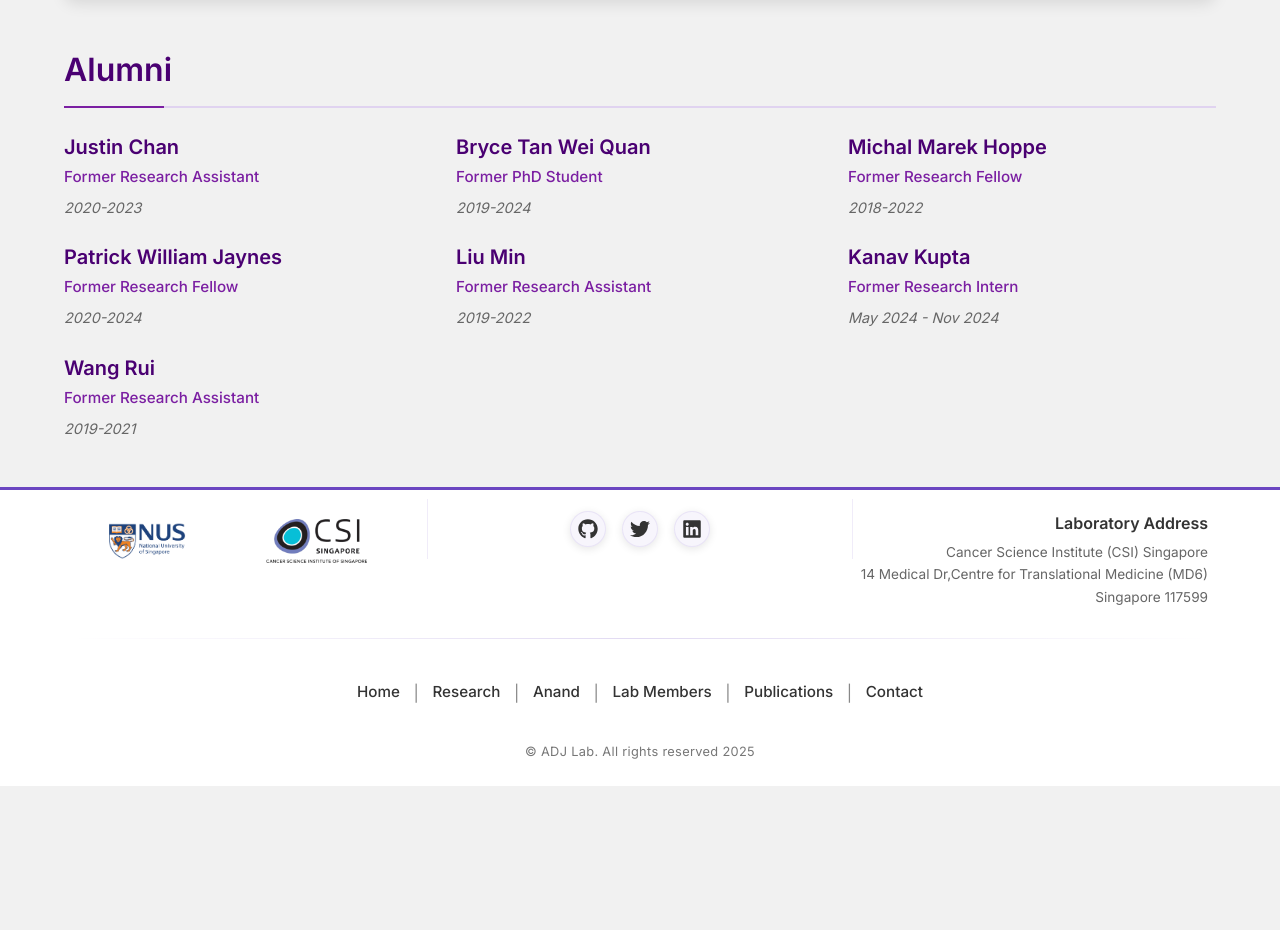
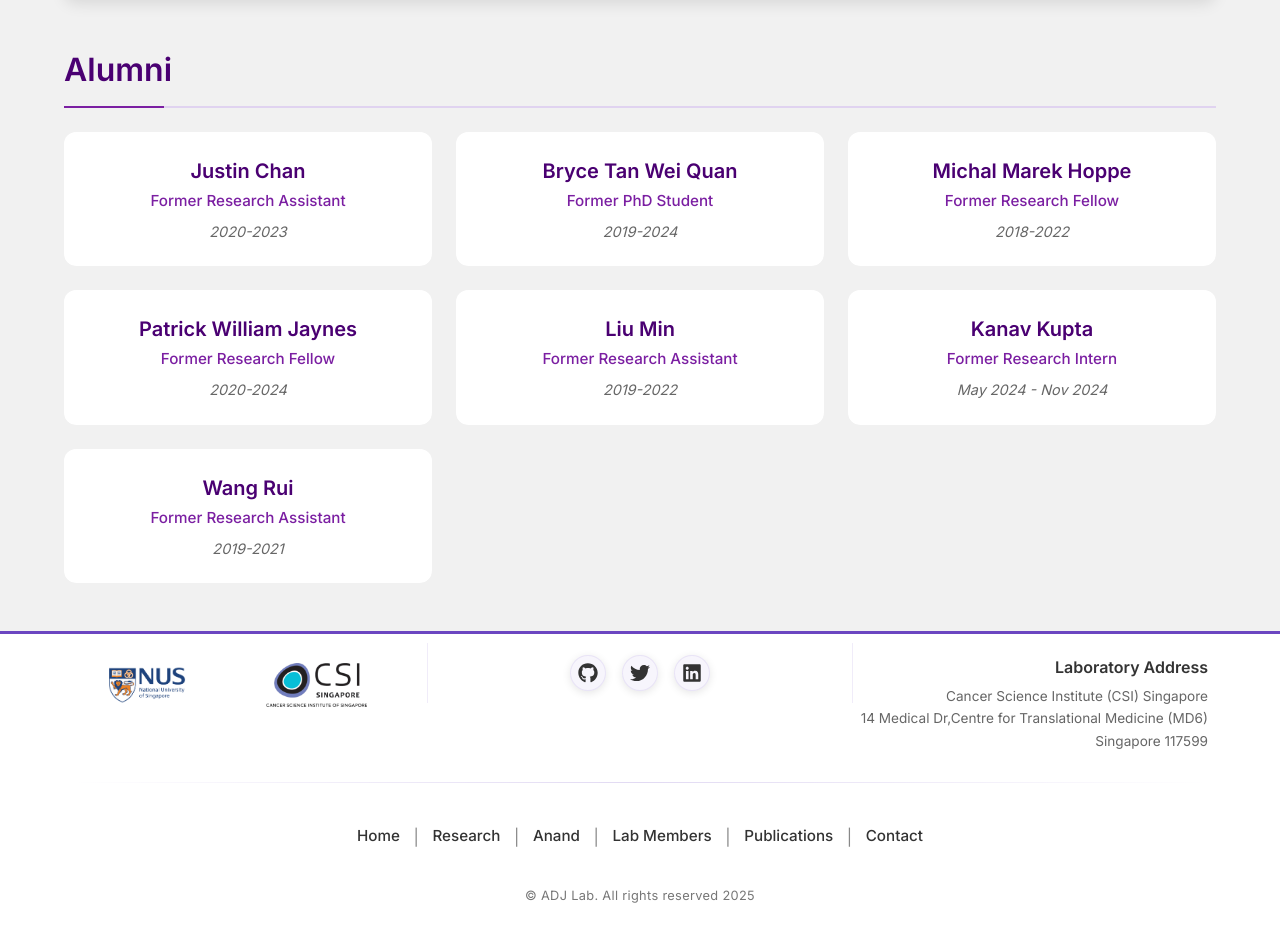
Before and after one commit to Kakarrxt/adj-lab-website, a Next.js app: page /members in a window 1280 px wide. Shown: the part 4227-5157 px from the top of the page. Before the commit the page ends 5013 px from the top, so only its background shows below. Built offline with nearby package versions, Linux system fonts and the light colour scheme.

Commit message:
added spotlight effect on alumni

```diff
--- /dev/null
+++ b/src/components/SpotlightCard/SpotlightCard.css
@@ -0,0 +1,28 @@
+.card-spotlight {
+    position: relative;
+    border-radius: 12px;
+    background-color: #fff;
+    /* padding: 2rem; */
+    overflow: hidden;
+    --mouse-x: 100%;
+    --mouse-y: 100%;
+    --spotlight-color: rgba(255, 255, 255, 0.05);
+  }
+
+  .card-spotlight::before {
+    content: "";
+    position: absolute;
+    top: 0;
+    left: 0;
+    right: 0;
+    bottom: 0;
+    background: radial-gradient(circle at var(--mouse-x) var(--mouse-y), var(--spotlight-color), transparent 80%);
+    opacity: 0;
+    transition: opacity 0.5s ease;
+    pointer-events: none;
+  }
+
+  .card-spotlight:hover::before,
+  .card-spotlight:focus-within::before {
+    opacity: 0.6;
+  }
--- /dev/null
+++ b/src/components/SpotlightCard/SpotlightCard.tsx
@@ -0,0 +1,44 @@
+import React, { useRef } from "react";
+import "./SpotlightCard.css";
+
+interface Position {
+  x: number;
+  y: number;
+}
+
+interface SpotlightCardProps extends React.PropsWithChildren {
+  className?: string;
+  spotlightColor?: `rgba(${number}, ${number}, ${number}, ${number})`;
+}
+
+const SpotlightCard: React.FC<SpotlightCardProps> = ({
+  children,
+  className = "",
+  spotlightColor = "rgba(255, 255, 255, 0.25)"
+}) => {
+  const divRef = useRef<HTMLDivElement>(null);
+
+  const handleMouseMove: React.MouseEventHandler<HTMLDivElement> = (e) => {
+    if (!divRef.current) return;
+
+    const rect = divRef.current.getBoundingClientRect();
+    const x = e.clientX - rect.left;
+    const y = e.clientY - rect.top;
+
+    divRef.current.style.setProperty("--mouse-x", `${x}px`);
+    divRef.current.style.setProperty("--mouse-y", `${y}px`);
+    divRef.current.style.setProperty("--spotlight-color", spotlightColor);
+  };
+
+  return (
+    <div
+      ref={divRef}
+      onMouseMove={handleMouseMove}
+      className={`card-spotlight ${className}`}
+    >
+      {children}
+    </div>
+  );
+};
+
+export default SpotlightCard;
--- a/src/pages/members/index.tsx
+++ b/src/pages/members/index.tsx
@@ -10,7 +10,7 @@ import TiltedCard from "./TiltedCard"
 import Curve from '@/components/Curve/Curve'
 import Aurora from "@/components/Aurora/Aurora";
 import { currentMembers, alumniMembers } from "@/constants";
-
+import SpotlightCard from "@/components/SpotlightCard/SpotlightCard";
 
 const containerVariants = {
   hidden: { opacity: 0 },
@@ -264,6 +264,7 @@ function MemberCard({ member }: { member: Member }) {
 
 function AlumniCard({ alumni }: { alumni: Alumni }) {
   return (
+    <SpotlightCard className="custom-spotlight-card" spotlightColor="rgba(123, 31, 162, 0.15)">
     <motion.div variants={itemVariants} className={styles.alumniCard}>
 
       <div className={styles.alumniInfo}>
@@ -271,6 +272,9 @@ function AlumniCard({ alumni }: { alumni: Alumni }) {
         <p className={styles.alumniTitle}>{alumni.title}</p>
         <p className={styles.alumniPeriod}>{alumni.period}</p>
       </div>
+
     </motion.div>
+    </SpotlightCard>
+
   )
 }
--- a/src/pages/members/members.module.css
+++ b/src/pages/members/members.module.css
@@ -241,32 +241,38 @@
 /* Alumni Grid and Card Styling */
 .alumniGrid {
   display: grid;
-  grid-template-columns: repeat(auto-fill, minmax(280px, 1fr));
+  grid-template-columns: repeat(3, 1fr);
   gap: 1.5rem;
 }
 
-@media (min-width: 768px) {
-  .alumniGrid {
-    grid-template-columns: repeat(3, 1fr);
-  }
-}
-
 .alumniCard {
-  height: 100%;
-  width: 100%;
-  transition: transform 0.3s ease;
+  display: flex;
+  flex-direction: column;
+  align-items: center;
+  padding: 1.5rem;
+  border-radius: 12px;
+  background-color: #fff;
+  box-shadow: 0 6px 15px rgba(0, 0, 0, 0.1);
+  transition: all 0.3s ease;
+  text-align: center;
 }
 
 .alumniCard:hover {
   transform: translateY(-5px);
+  box-shadow: 0 10px 25px rgba(0, 0, 0, 0.15);
+}
+
+.alumniPhoto {
+  margin-bottom: 1rem;
+  width: 150px;
+  height: 150px;
+  display: flex;
+  justify-content: center;
+  align-items: center;
 }
 
 .alumniInfo {
   width: 100%;
-  height: 100%;
-  display: flex;
-  flex-direction: column;
-  justify-content: center;
 }
 
 .alumniName {
```
